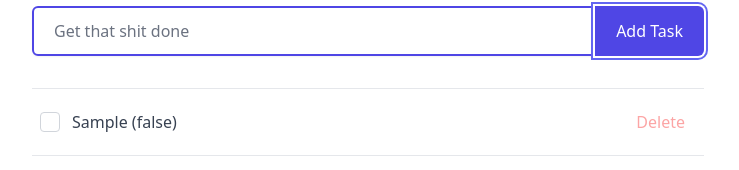
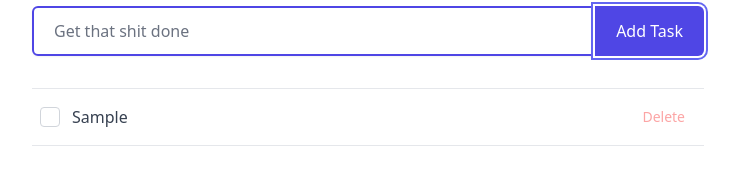
Before and after one commit to mashpie/replicache-vue-fastify, a Vue app in the folder client/todo/: page / in a window 1280 px wide. Both pictures are taken after typing "Sample" into the empty fields and a click on the button "Add Task". Shown: the part 154-324 px from the top of the page, without its empty margins (272-1011 px from the left). Built offline with nearby package versions, Linux system fonts and the light colour scheme.

Commit message:
cleanups

```diff
--- a/client/todo/index.html
+++ b/client/todo/index.html
@@ -4,7 +4,7 @@
     <meta charset="UTF-8" />
     <link rel="icon" type="image/svg+xml" href="/vite.svg" />
     <meta name="viewport" content="width=device-width, initial-scale=1.0" />
-    <title>Vite + Vue</title>
+    <title>Replicache + Vite + Vue</title>
   </head>
   <body>
     <div id="app"></div>
--- a/client/todo/postcss.config.cjs
+++ b/client/todo/postcss.config.cjs
@@ -1,6 +1,6 @@
 module.exports = {
   plugins: {
     tailwindcss: {},
-    autoprefixer: {},
-  },
+    autoprefixer: {}
+  }
 }
--- a/client/todo/src/components/TaskItem.vue
+++ b/client/todo/src/components/TaskItem.vue
@@ -1,22 +1,22 @@
 <template>
-  <li class="relative flex items-center justify-between border-b px-2 py-4">
-    <label class="select-none cursor-pointer">
-      <div class="flex h-5 items-center">
+  <li class="flex items-center justify-between border-b px-2 py-1">
+    <label class="flex-1 select-none cursor-pointer py-3 w-0">
+      <div class="flex items-center w-full">
         <input
           :checked="task.done"
           type="checkbox"
           class="h-5 w-5 rounded border-gray-300 text-indigo-600 focus:ring-indigo-500"
           @change="toggleTask(task)"
         />
-        <div class="ml-3 text-md font-medium text-gray-700">
-          {{ task.title }} ({{ task.done }})
+        <div class="ml-3 text-md font-medium text-gray-700 truncate">
+          {{ task.title }}
         </div>
       </div>
     </label>
 
     <button
       type="button"
-      class="rounded-md border border-transparent text-red-300 bg-white-600 px-2.5 py-1 text-base font-medium hover:text-white hover:bg-red-600 focus:outline-none focus:z-10 focus:ring-2 focus:ring-offset-2 focus:ring-red-500 focus:text-red-600"
+      class="rounded-md border border-transparent text-red-300 bg-white-600 px-2.5 py-1 text-sm font-medium hover:text-white hover:bg-red-600 focus:outline-none focus:z-10 focus:ring-2 focus:ring-offset-2 focus:ring-red-500 focus:text-red-600"
       @click="removeTask(task)"
     >
       <span>Delete</span>
```
Also changed, not shown: client/todo/src/states/tasks.js (+0 -22 lines).
